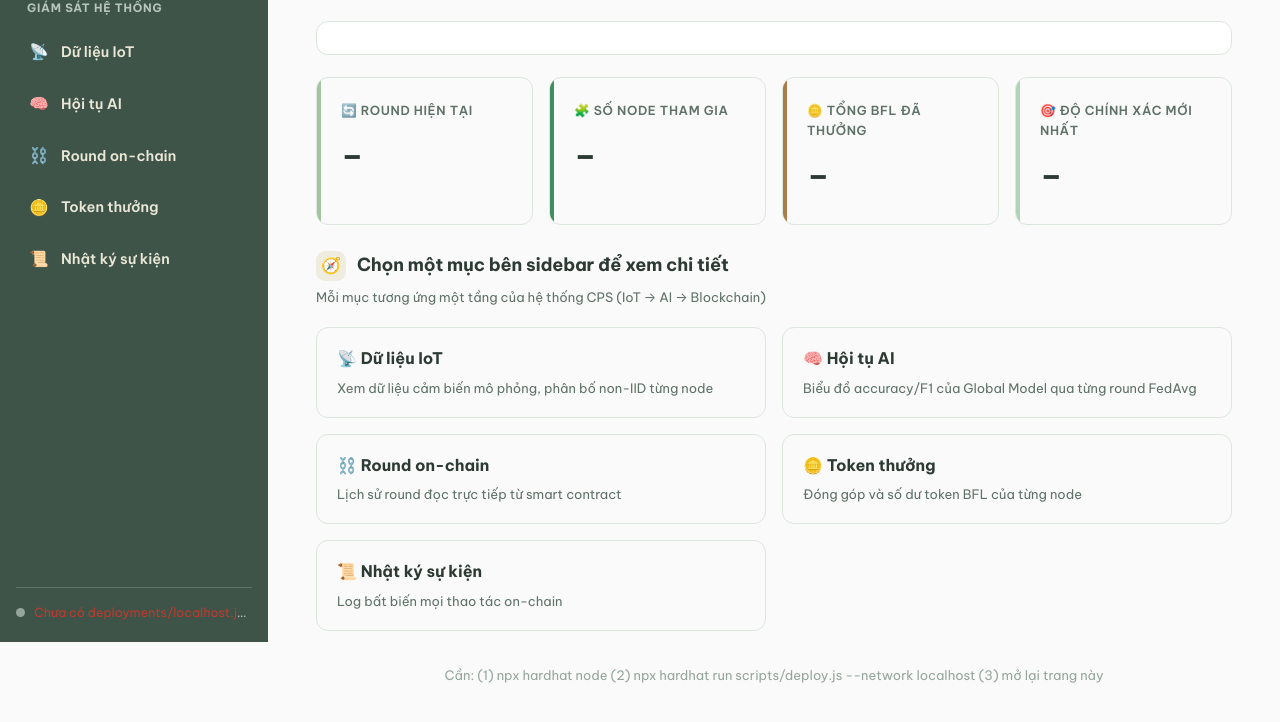
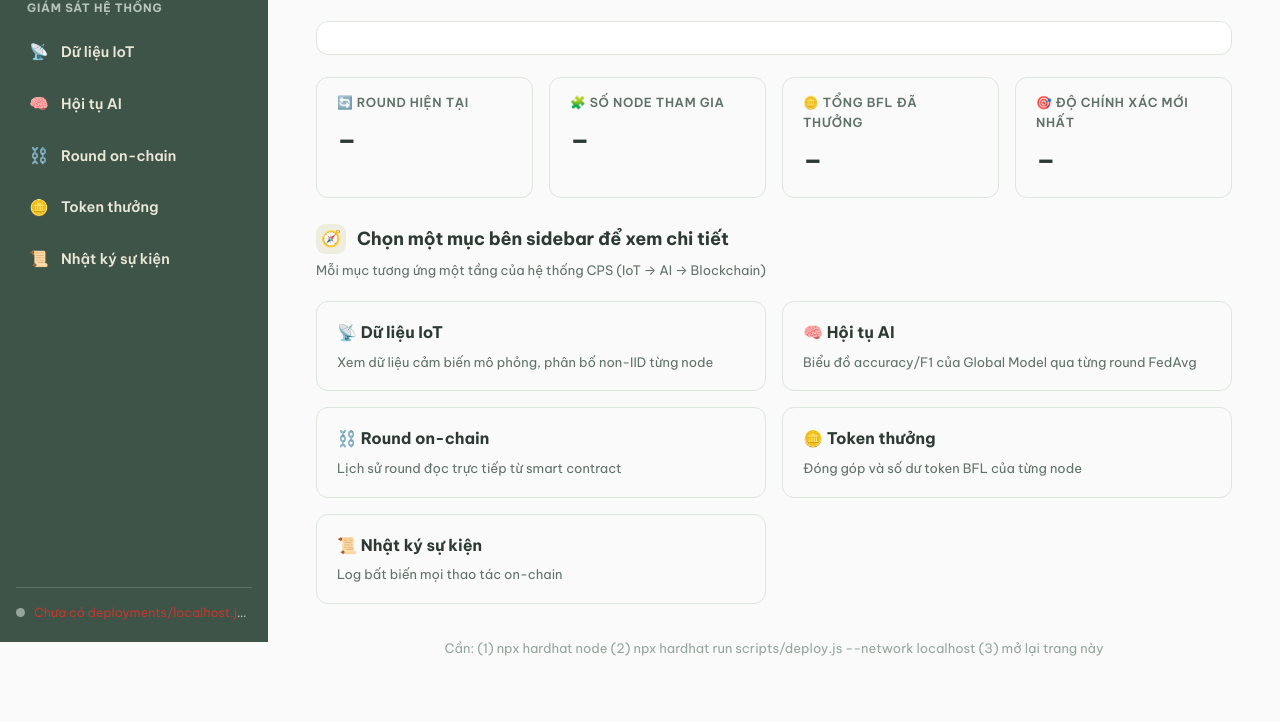
Before and after one commit to minhchien2329/BlockFL-nh-p, a website: page dashboard/index.html in a window 1280 px wide. Shown: the part 158-880 px from the top of the page. Drawn offline with nearby package versions, Linux system fonts and the light colour scheme; no server answers.

Commit message:
Dashboard: thu gon chieu doc the KPI, bo vet mau ben trai
- padding doc cua .card giam (22px -> 14px), so v giam (32px -> 28px)
- bo .card::before (vet mau accent ben trai) va cac quy tac
  --accent-color theo nth-child di kem

```diff
--- a/dashboard/style.css
+++ b/dashboard/style.css
@@ -170,23 +170,15 @@ button:disabled { opacity: .55; cursor: default; transform: none; }
 .cards { display: grid; grid-template-columns: repeat(4, 1fr); gap: 16px; margin-bottom: 26px; }
 .card {
   background: transparent; border: 1px solid var(--line); border-radius: var(--radius);
-  padding: 22px 24px; position: relative; overflow: hidden;
+  padding: 14px 20px; position: relative; overflow: hidden;
   transition: transform .15s, border-color .15s;
 }
 .card:hover { transform: translateY(-2px); border-color: var(--sage-dark); }
-.card::before {
-  content: ""; position: absolute; left: 0; top: 0; bottom: 0; width: 4px;
-  background: var(--accent-color, var(--accent));
-}
-.card:nth-child(1) { --accent-color: var(--sage); }
-.card:nth-child(2) { --accent-color: var(--green); }
-.card:nth-child(3) { --accent-color: var(--amber); }
-.card:nth-child(4) { --accent-color: var(--mint); }
 .card .k {
   color: var(--muted); font-size: 12.5px; font-weight: 600; text-transform: uppercase;
   letter-spacing: .05em; display: flex; align-items: center; gap: 7px;
 }
-.card .v { font-size: 32px; font-weight: 700; margin-top: 10px; letter-spacing: -.02em; color: var(--text); }
+.card .v { font-size: 28px; font-weight: 700; margin-top: 6px; letter-spacing: -.02em; color: var(--text); }
 
 /* ---------- Panels ---------- */
 .panel {
```
